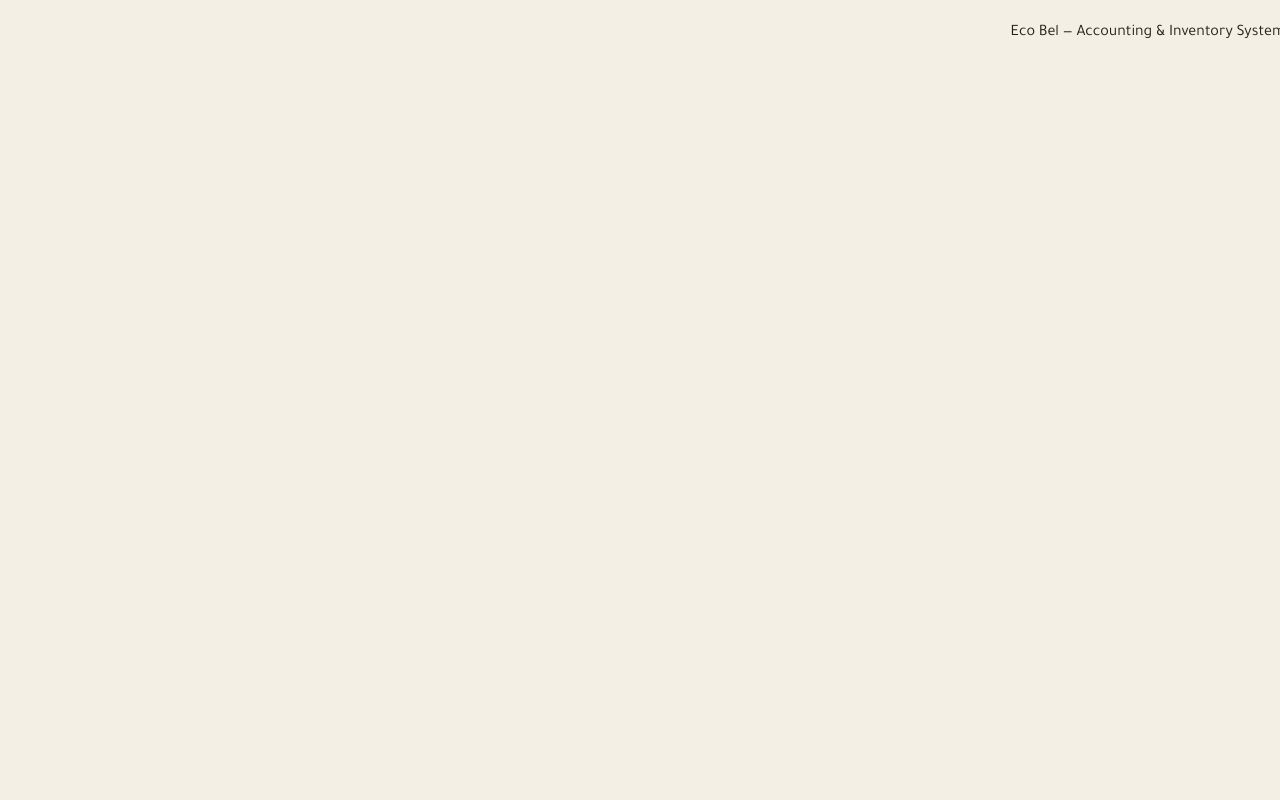
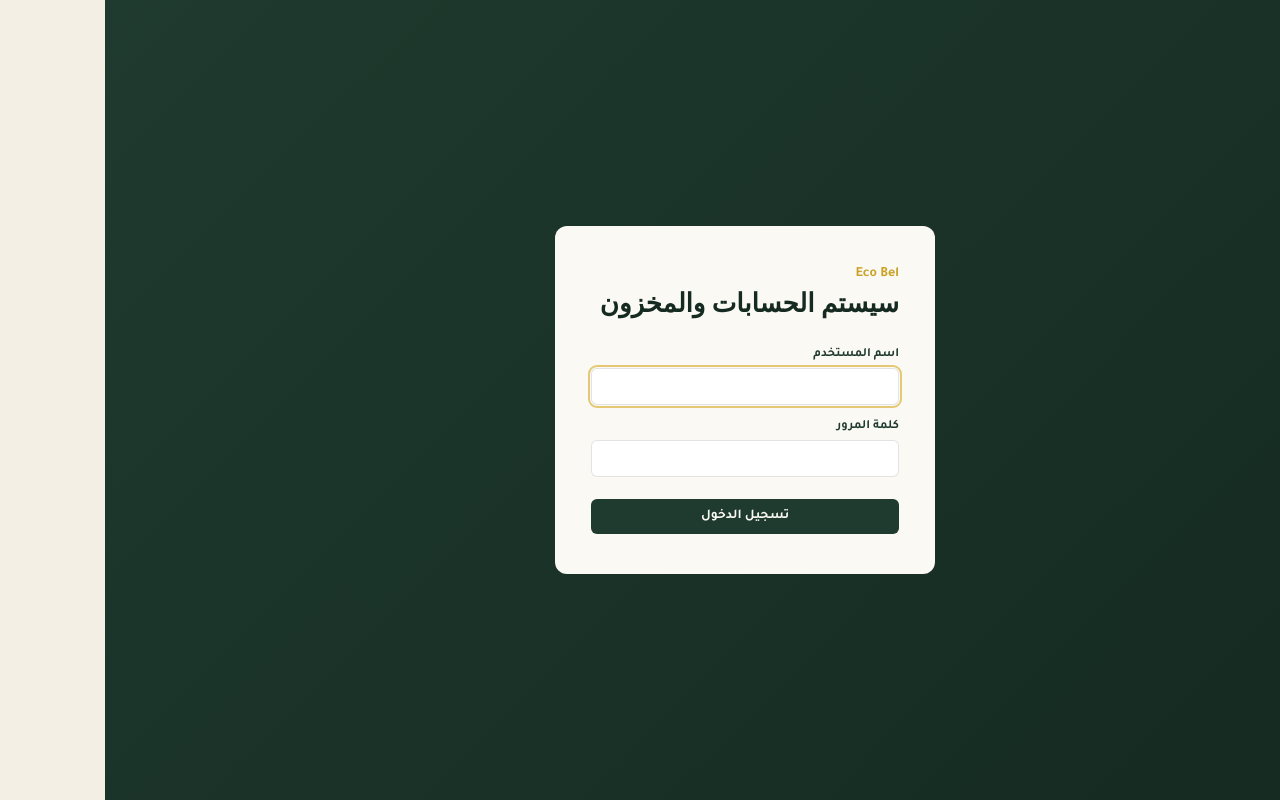
Before and after one commit to Mosapmohamd/ecobel-accounting-system, a React (Vite) app in the folder frontend/: page /login in a window 1280 px wide. Built offline with nearby package versions, Linux system fonts and the light colour scheme; no server answers; a web font is replaced by a local one.

Commit message:
Frontend: auth context, dashboard layout shell, and login page

```diff
--- a/frontend/src/App.tsx
+++ b/frontend/src/App.tsx
@@ -1,3 +1,36 @@
+import { Navigate, Route, BrowserRouter, Routes } from 'react-router-dom';
+import { AuthProvider, useAuth } from './context/AuthContext';
+import LoginPage from './pages/LoginPage';
+
+function RequireAuth({ children }: { children: React.ReactElement }) {
+  const { isAuthenticated } = useAuth();
+  if (!isAuthenticated) return <Navigate to="/login" replace />;
+  return children;
+}
+
+function AppRoutes() {
+  return (
+    <Routes>
+      <Route path="/login" element={<LoginPage />} />
+      <Route
+        path="/"
+        element={
+          <RequireAuth>
+            <div style={{ padding: 24 }}>Dashboard coming soon...</div>
+          </RequireAuth>
+        }
+      />
+      <Route path="*" element={<Navigate to="/" replace />} />
+    </Routes>
+  );
+}
+
 export default function App() {
-  return <div style={{ padding: 24 }}>Eco Bel — Accounting & Inventory System (scaffold)</div>;
+  return (
+    <AuthProvider>
+      <BrowserRouter>
+        <AppRoutes />
+      </BrowserRouter>
+    </AuthProvider>
+  );
 }
--- /dev/null
+++ b/frontend/src/context/AuthContext.tsx
@@ -0,0 +1,43 @@
+import { createContext, useContext, useState, useCallback, type ReactNode } from 'react';
+import { login as loginApi } from '../lib/api';
+
+interface AuthContextValue {
+  isAuthenticated: boolean;
+  username: string | null;
+  login: (username: string, password: string) => Promise<void>;
+  logout: () => void;
+}
+
+const AuthContext = createContext<AuthContextValue | null>(null);
+
+export function AuthProvider({ children }: { children: ReactNode }) {
+  const [token, setToken] = useState<string | null>(localStorage.getItem('ecobel_token'));
+  const [username, setUsername] = useState<string | null>(localStorage.getItem('ecobel_username'));
+
+  const login = useCallback(async (u: string, p: string) => {
+    const { access_token } = await loginApi(u, p);
+    localStorage.setItem('ecobel_token', access_token);
+    localStorage.setItem('ecobel_username', u);
+    setToken(access_token);
+    setUsername(u);
+  }, []);
+
+  const logout = useCallback(() => {
+    localStorage.removeItem('ecobel_token');
+    localStorage.removeItem('ecobel_username');
+    setToken(null);
+    setUsername(null);
+  }, []);
+
+  return (
+    <AuthContext.Provider value={{ isAuthenticated: !!token, username, login, logout }}>
+      {children}
+    </AuthContext.Provider>
+  );
+}
+
+export function useAuth() {
+  const ctx = useContext(AuthContext);
+  if (!ctx) throw new Error('useAuth must be used within AuthProvider');
+  return ctx;
+}
--- /dev/null
+++ b/frontend/src/pages/LoginPage.tsx
@@ -0,0 +1,81 @@
+import { useState, type FormEvent } from 'react';
+import { useNavigate } from 'react-router-dom';
+import { useAuth } from '../context/AuthContext';
+
+export default function LoginPage() {
+  const { login } = useAuth();
+  const navigate = useNavigate();
+  const [username, setUsername] = useState('');
+  const [password, setPassword] = useState('');
+  const [error, setError] = useState<string | null>(null);
+  const [loading, setLoading] = useState(false);
+
+  async function handleSubmit(e: FormEvent) {
+    e.preventDefault();
+    setError(null);
+    setLoading(true);
+    try {
+      await login(username, password);
+      navigate('/');
+    } catch {
+      setError('اسم المستخدم أو كلمة المرور غير صحيحة');
+    } finally {
+      setLoading(false);
+    }
+  }
+
+  return (
+    <div
+      style={{
+        minHeight: '100vh',
+        display: 'flex',
+        alignItems: 'center',
+        justifyContent: 'center',
+        background: 'linear-gradient(135deg, var(--forest) 0%, var(--forest-deep) 100%)',
+      }}
+    >
+      <form
+        onSubmit={handleSubmit}
+        style={{
+          background: 'var(--cream)',
+          borderRadius: 12,
+          padding: '40px 36px',
+          width: '100%',
+          maxWidth: 380,
+        }}
+      >
+        <div style={{ marginBottom: 28 }}>
+          <div style={{ color: 'var(--gold)', fontWeight: 700, fontSize: 14, marginBottom: 6 }}>Eco Bel</div>
+          <h1 style={{ fontSize: 26, color: 'var(--forest-deep)' }}>سيستم الحسابات والمخزون</h1>
+        </div>
+
+        {error && <div className="error-banner">{error}</div>}
+
+        <div className="field" style={{ marginBottom: 14 }}>
+          <label htmlFor="username">اسم المستخدم</label>
+          <input
+            id="username"
+            value={username}
+            onChange={(e) => setUsername(e.target.value)}
+            autoFocus
+            required
+          />
+        </div>
+        <div className="field" style={{ marginBottom: 22 }}>
+          <label htmlFor="password">كلمة المرور</label>
+          <input
+            id="password"
+            type="password"
+            value={password}
+            onChange={(e) => setPassword(e.target.value)}
+            required
+          />
+        </div>
+
+        <button className="btn btn-primary" type="submit" disabled={loading} style={{ width: '100%' }}>
+          {loading ? 'جاري الدخول...' : 'تسجيل الدخول'}
+        </button>
+      </form>
+    </div>
+  );
+}
```
Also changed, not shown: frontend/src/components/Layout.tsx (added, +115 -0 lines), frontend/src/components/Modal.tsx (added, +20 -0 lines).
